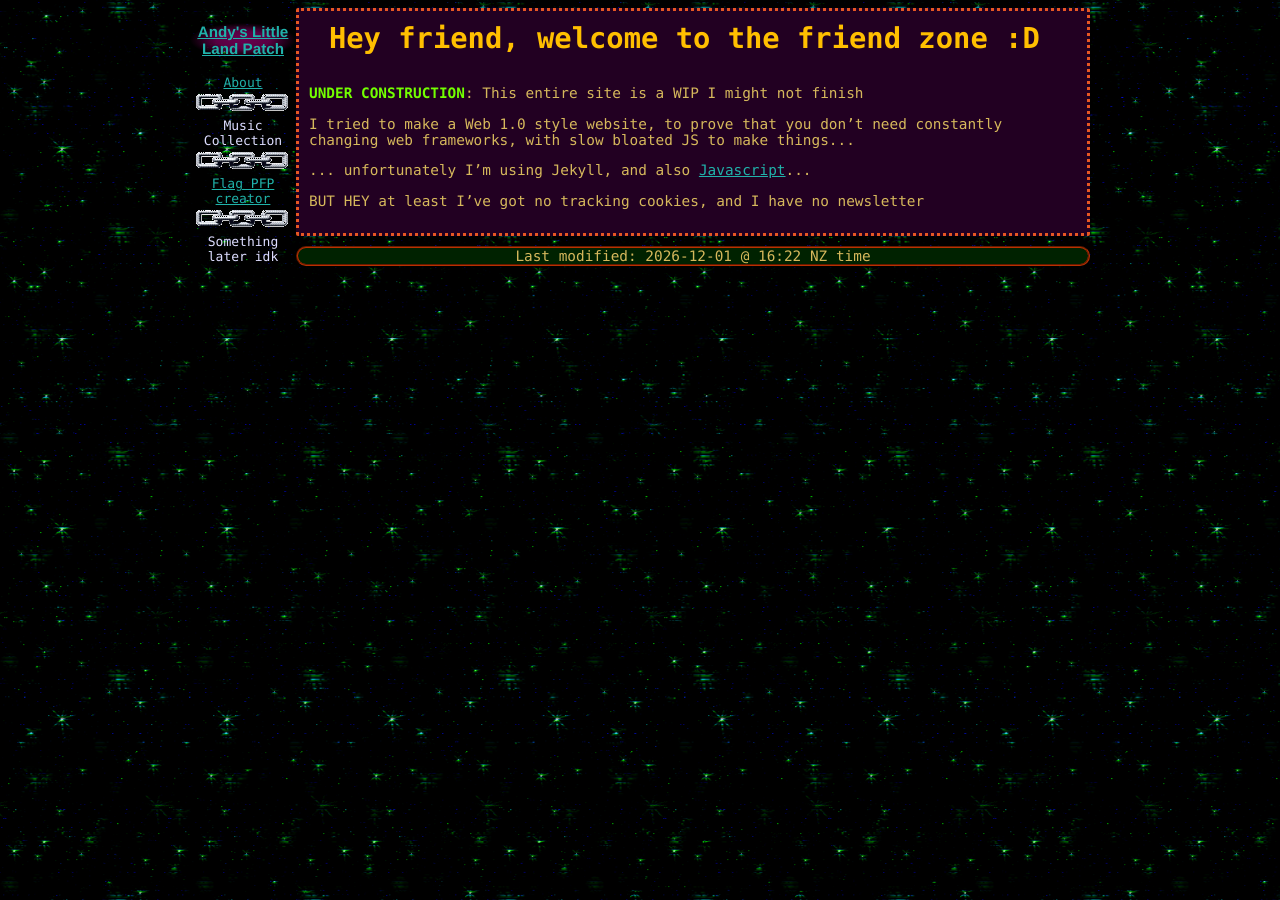
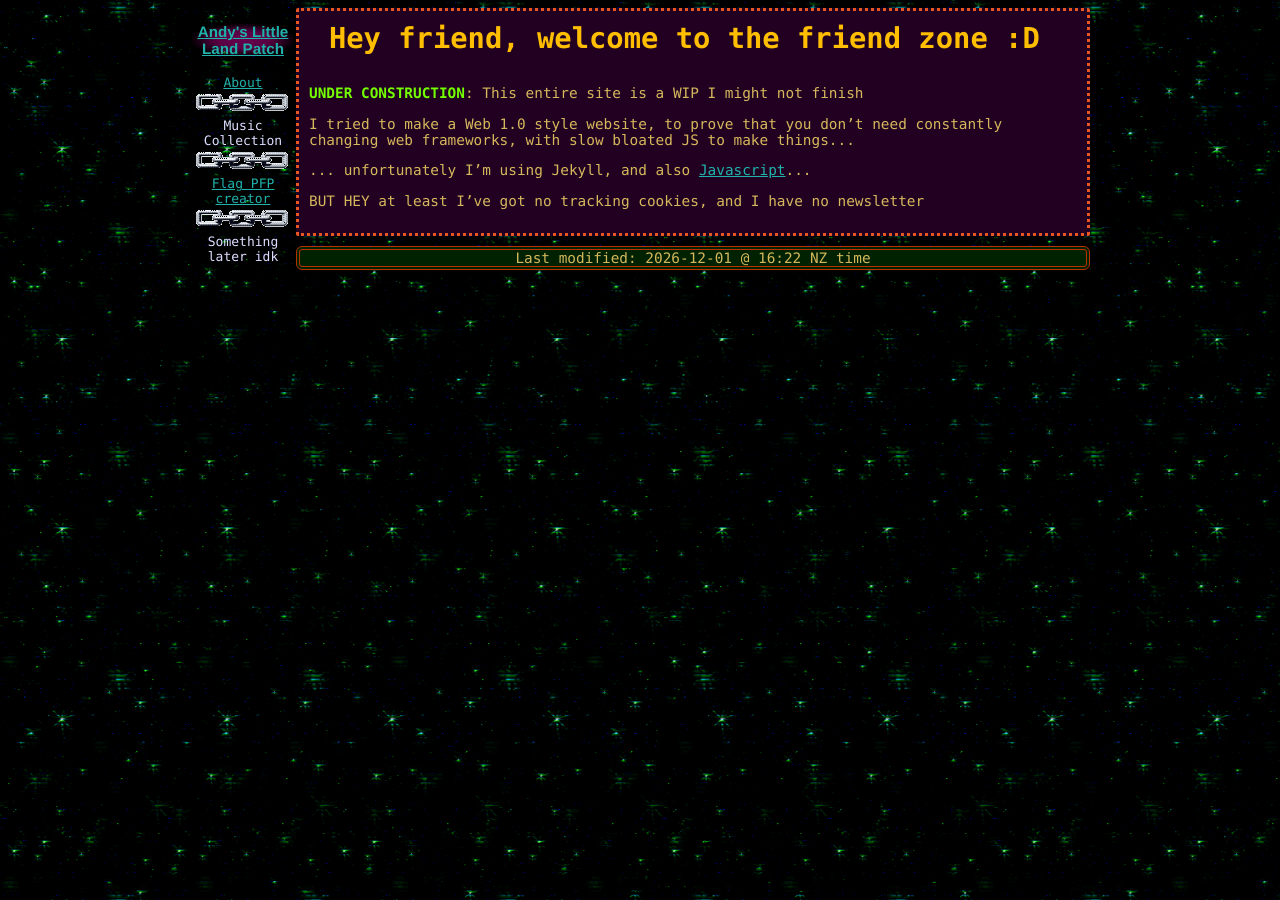
Before and after one commit to 64andy/neocities-website, a Jekyll site: the page built from pages/index.md, in a window 1280 px wide. Built offline with Jekyll 4.4.1, drawn with Linux system fonts in a browser that asks for light colours.

Commit message:
Slightly changed the footer's border

```diff
--- a/css/style.css
+++ b/css/style.css
@@ -36,9 +36,9 @@ footer {
   margin-top: 10px;
   text-align: center;
   background-color: #020;
-  border-style: groove;
-  border-radius: 10px;
-  border-width: 2px;
+  border-style: double;
+  border-radius: 6px;
+  border-width: 4px;
   border-color: hsl(16, 100%, 36%);
 }
 
--- a/js/misc.js
+++ b/js/misc.js
@@ -78,14 +78,14 @@ function spin(elem) {
     const ANIM_DURATION = 1800;
     const currentTime = new Date().getTime();
     const lastTime = spin.lastTime || 0;
-    // If the animation's still playing
+    // Don't play if the animation's already playing
     if (currentTime < ANIM_DURATION + lastTime) {
         return;
     }
     // Readd the tag to initiate the animation
     if (elem.classList.contains('handSlap')) {
         elem.classList.remove('handSlap');
-        elem.offsetWidth = elem.offsetWidth;
+        elem.offsetWidth = elem.offsetWidth;    // Reset the size
     }
     elem.classList.add('handSlap');
     spin.lastTime = currentTime;
--- a/pages/index.md
+++ b/pages/index.md
@@ -28,7 +28,7 @@ BUT HEY at least I've got no tracking cookies, and I have no newsletter
       {
         ms: 60,
         slowCoeff: 6,
-        align: 'center',
+        align: 'right',
         endWithCursor: true,
       })
   }
```
